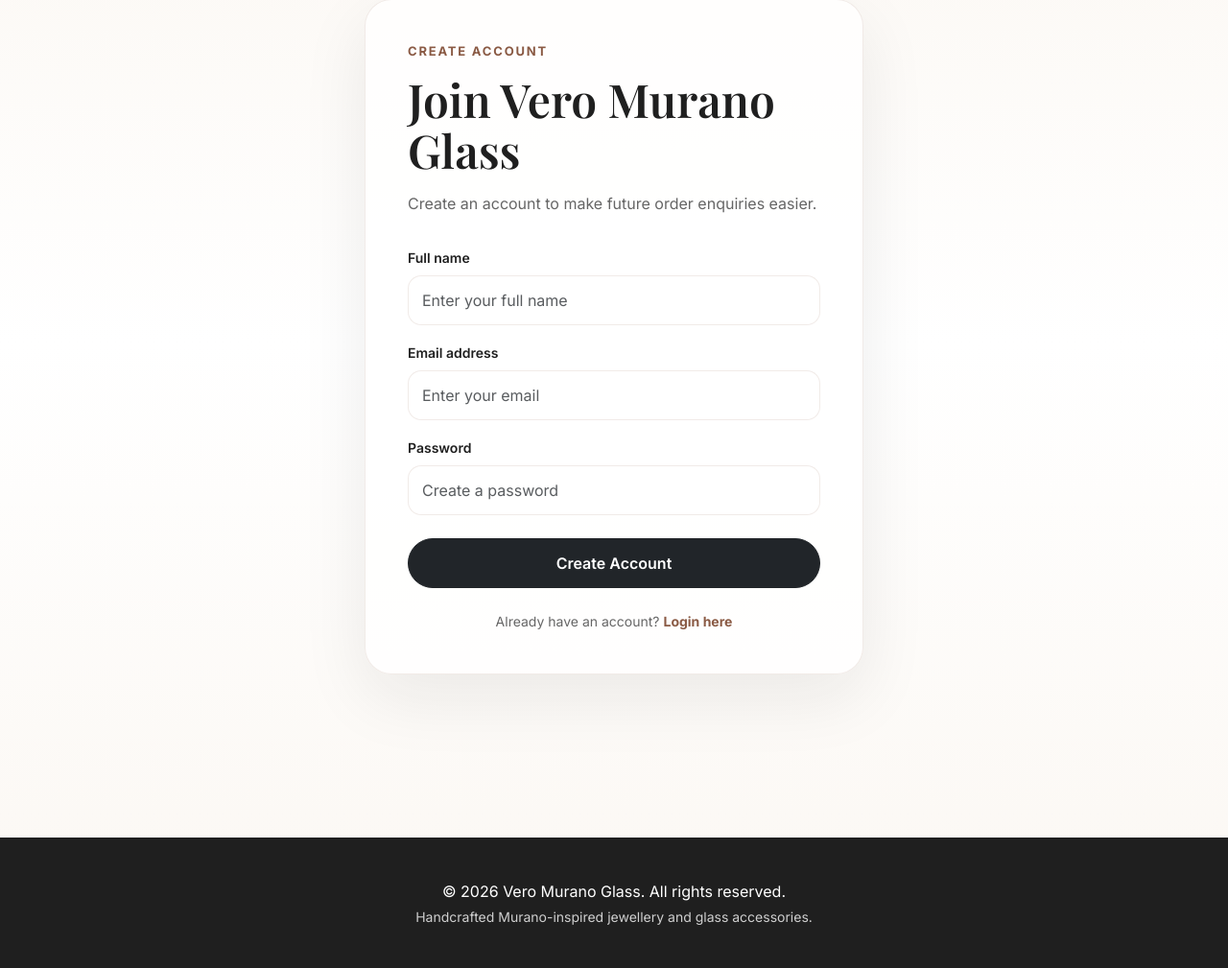
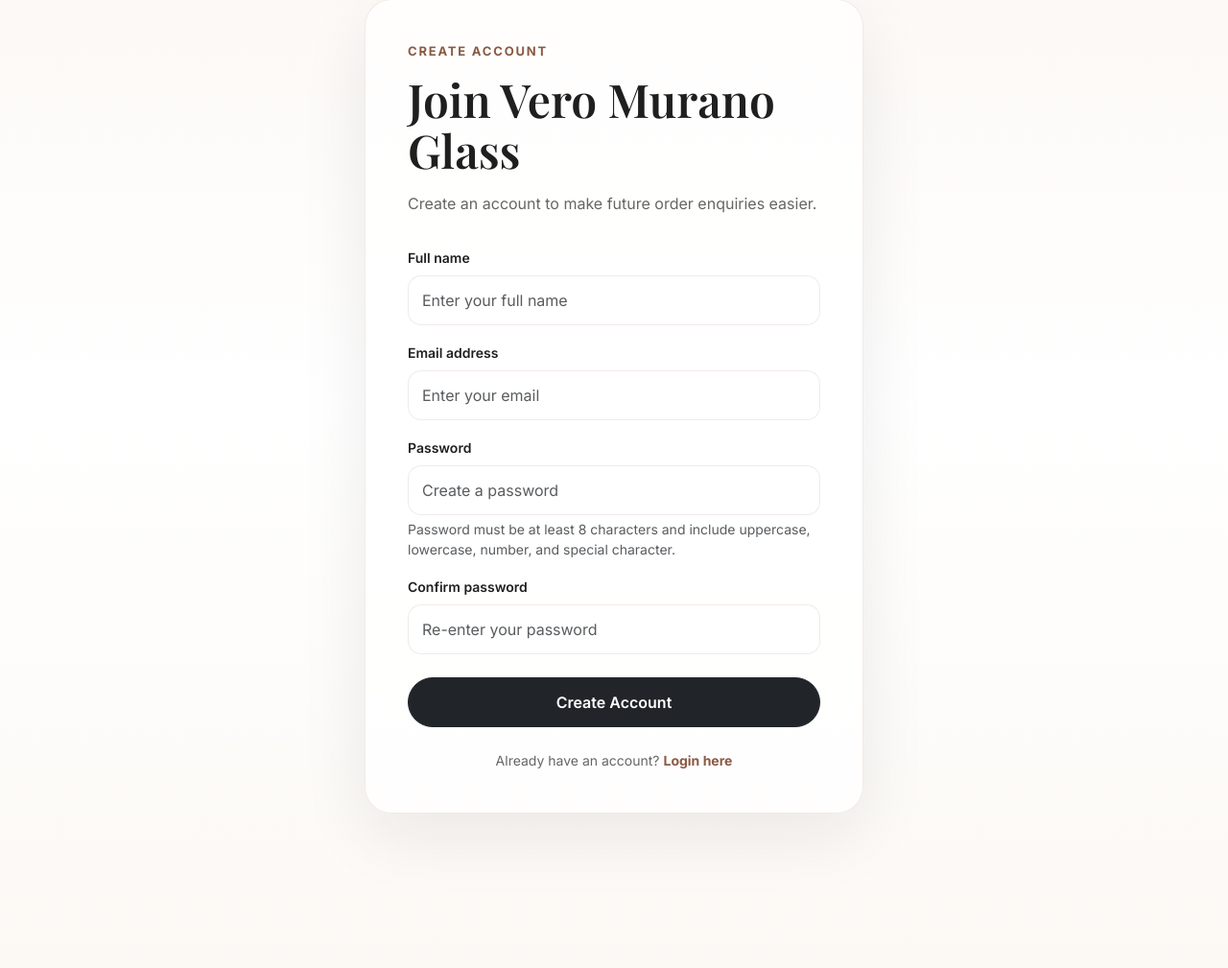
Before and after one commit to wowitsaneesh/vero-murano-glass-website, a Flask app: page /signup in a window 1280 px wide. Shown: the part 176-1185 px from the top of the page at 96% size. Run offline with Flask 3, Linux system fonts and the light colour scheme.

Commit message:
Add signup functionality and logged-in navigation

```diff
--- a/app/routes.py
+++ b/app/routes.py
@@ -1,6 +1,26 @@
-from app import app
+import re
+
+from app import app, db
 from app.models import Product, Category, User
 from flask import render_template, request, redirect, url_for, session
+
+def is_valid_password(password):
+    if len(password) < 8:
+        return False
+
+    if not re.search(r"[A-Z]", password):
+        return False
+
+    if not re.search(r"[a-z]", password):
+        return False
+
+    if not re.search(r"[0-9]", password):
+        return False
+
+    if not re.search(r"[!@#$%^&*(),.?\":{}|<>]", password):
+        return False
+
+    return True
 
 @app.route('/')
 def home():
@@ -69,6 +89,55 @@ def logout():
     session.clear()
     return redirect(url_for("home"))
 
-@app.route("/signup")
+@app.route("/signup", methods=["GET", "POST"])
 def signup():
+    if request.method == "POST":
+        name = request.form.get("name")
+        email = request.form.get("email")
+        password = request.form.get("password")
+        confirm_password = request.form.get("confirm_password")
+
+        if password != confirm_password:
+            return render_template(
+                "signup.html",
+                error="Passwords do not match.",
+                name=name,
+                email=email
+            )
+
+        if not is_valid_password(password):
+            return render_template(
+                "signup.html",
+                error="Password must be at least 8 characters and include uppercase, lowercase, number, and special character.",
+                name=name,
+                email=email
+            )
+
+        existing_user = User.query.filter_by(email=email).first()
+
+        if existing_user:
+            return render_template(
+                "signup.html",
+                error="An account with this email already exists.",
+                name=name,
+                email=email
+            )
+
+        new_user = User(
+            name=name,
+            email=email,
+            role="customer"
+        )
+
+        new_user.set_password(password)
+
+        db.session.add(new_user)
+        db.session.commit()
+
+        session["user_id"] = new_user.id
+        session["user_name"] = new_user.name
+        session["user_role"] = new_user.role
+
+        return redirect(url_for("account"))
+
     return render_template("signup.html")
--- a/app/templates/base.html
+++ b/app/templates/base.html
@@ -42,13 +42,23 @@
                         <a class="nav-link" href="#">Cart</a>
                     </li>
 
-                    <li class="nav-item">
-                        {% if session.get("user_id") %}
+                    {% if session.get("user_id") %}
+                        <li class="nav-item">
+                            {% if session.get("user_role") == "admin" %}
+                                <a class="nav-link" href="{{ url_for('admin_dashboard') }}">Admin Dashboard</a>
+                            {% else %}
+                                <a class="nav-link" href="{{ url_for('account') }}">My Account</a>
+                            {% endif %}
+                        </li>
+
+                        <li class="nav-item">
                             <a class="btn btn-dark px-4" href="{{ url_for('logout') }}">Logout</a>
-                        {% else %}
+                        </li>
+                    {% else %}
+                        <li class="nav-item">
                             <a class="btn btn-dark px-4" href="{{ url_for('login') }}">Login / Signup</a>
-                        {% endif %}
-                    </li>
+                        </li>
+                    {% endif %}
                 </ul>
             </div>
         </div>
--- a/app/templates/signup.html
+++ b/app/templates/signup.html
@@ -12,20 +12,34 @@
                     Create an account to make future order enquiries easier.
                 </p>
 
-                <form>
+                {% if error %}
+                    <div class="alert alert-danger" role="alert">
+                        {{ error }}
+                    </div>
+                {% endif %}
+
+                <form method="POST" action="{{ url_for('signup') }}">
                     <div class="mb-3">
                         <label for="name" class="form-label">Full name</label>
-                        <input type="text" id="name" name="name" class="form-control" placeholder="Enter your full name">
+                        <input type="text" id="name" name="name" class="form-control" placeholder="Enter your full name" value="{{ name or '' }}">
                     </div>
 
                     <div class="mb-3">
                         <label for="email" class="form-label">Email address</label>
-                        <input type="email" id="email" name="email" class="form-control" placeholder="Enter your email">
+                        <input type="email" id="email" name="email" class="form-control" placeholder="Enter your email" value="{{ email or '' }}">
+                    </div>
+
+                    <div class="mb-3">
+                        <label for="password" class="form-label">Password</label>
+                        <input type="password" id="password" name="password" class="form-control" placeholder="Create a password">
+                        <div class="form-text">
+                            Password must be at least 8 characters and include uppercase, lowercase, number, and special character.
+                        </div>
                     </div>
 
                     <div class="mb-4">
-                        <label for="password" class="form-label">Password</label>
-                        <input type="password" id="password" name="password" class="form-control" placeholder="Create a password">
+                        <label for="confirm_password" class="form-label">Confirm password</label>
+                        <input type="password" id="confirm_password" name="confirm_password" class="form-control" placeholder="Re-enter your password">
                     </div>
 
                     <button type="submit" class="btn btn-dark auth-button">
```
